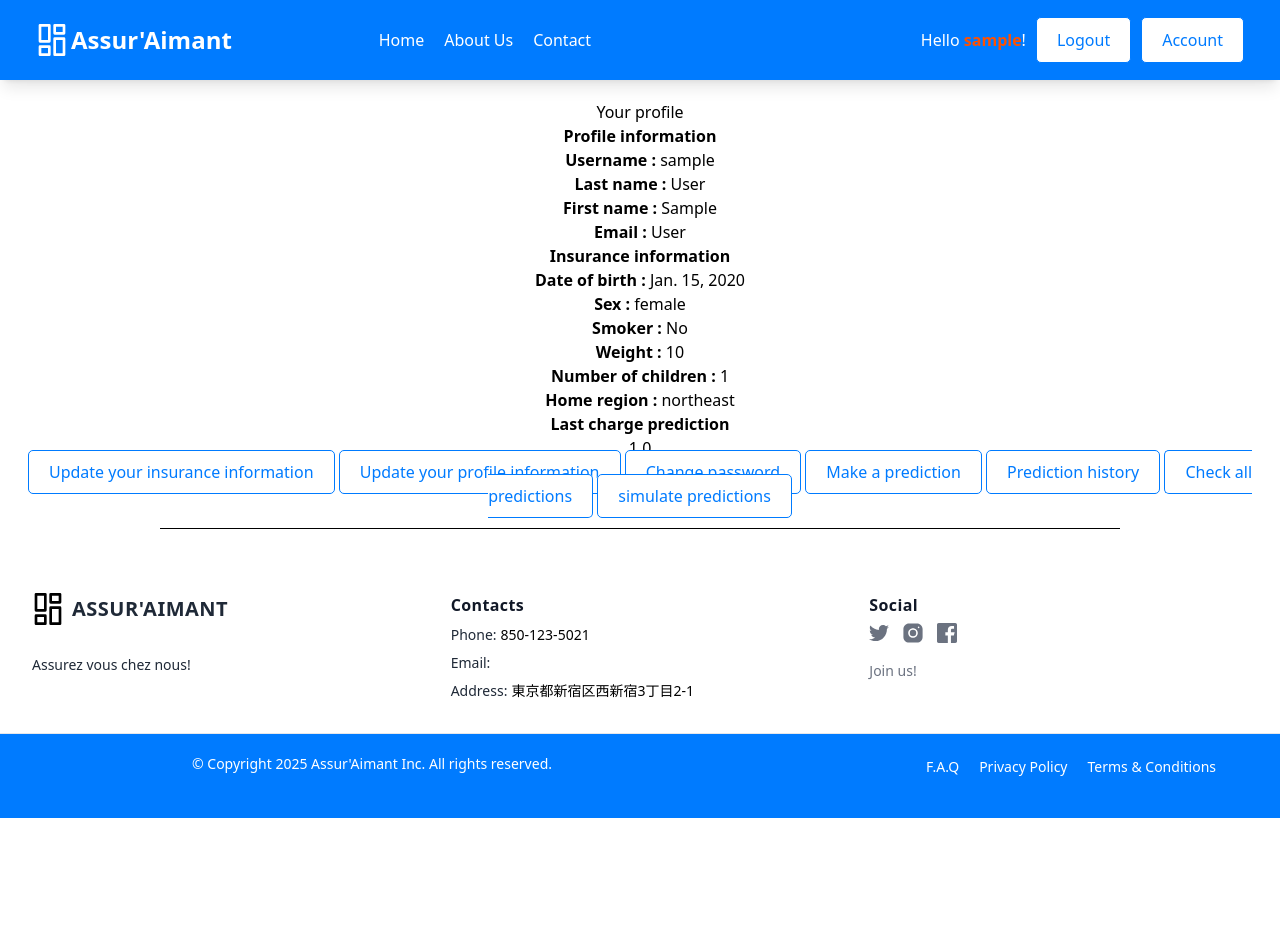
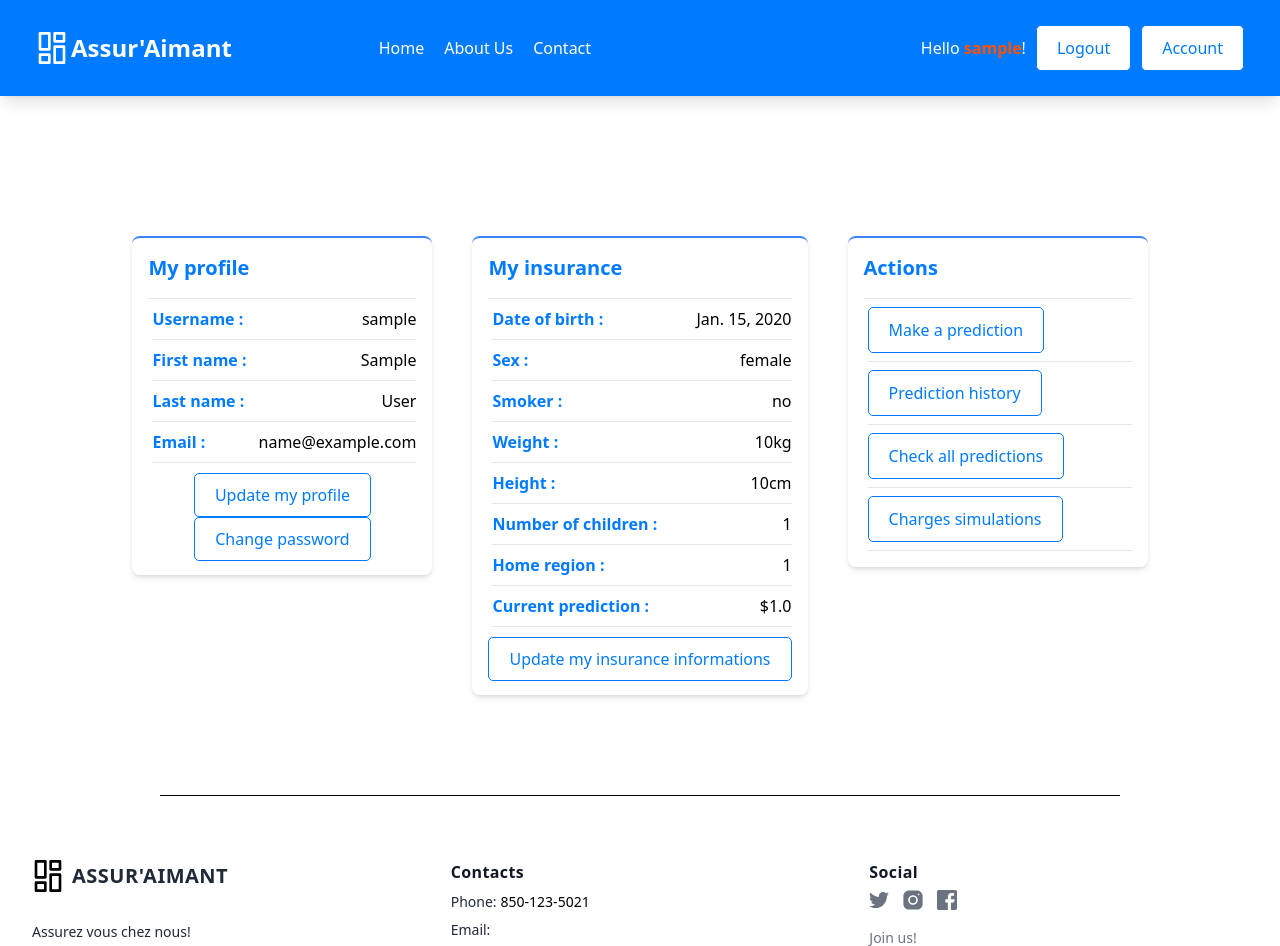
Before and after one commit to gvannesson/django_assuraimant, a Django app: page /profile/ in a window 1280 px wide. Shown: the top 946 px of the page. Before the commit the page ends 818 px from the top, so only its background shows below. Run offline with Django 5.2, Linux system fonts and the light colour scheme; a user stored in the database is signed in; tables that the repository leaves empty hold one stand-in row (values such as "Sample post"); some libraries are stand-ins or nearby versions.

Commit message:
css update

```diff
--- a/assuraimant/assuraimant/models.py
+++ b/assuraimant/assuraimant/models.py
@@ -11,7 +11,7 @@
     sex=models.CharField(choices=[("female", "Female"), ("male", "Male")], verbose_name='sex', default="male", max_length=10)
     children=models.PositiveIntegerField(verbose_name="number of children", validators=[MinValueValidator(0), MaxValueValidator(20)], default=0)
     last_charge_prediction=models.FloatField(verbose_name="Last prediction", default=0)
-    is_client=models.BooleanField(verbose_name='client', default=0)
+    is_client=models.BooleanField(verbose_name='client', default=1)
     is_broker=models.BooleanField(verbose_name='Broker', default=0)
     date_of_birth = models.DateField(null=True, blank=True)
 
--- a/assuraimant/templates/includes/header.html
+++ b/assuraimant/templates/includes/header.html
@@ -1,4 +1,4 @@
-<header class="bg-primary shadow-lg py-4 sticky top-0 z-50">
+<header class="bg-primary shadow-lg min-h-24 py-8 sticky top-0 z-50">
     <div class="container mx-auto flex items-center justify-between px-4">
       <!-- Logo -->
       <a href="{% url "home_view"%}" class="flex items-center text-primary hover:text-secondary">
@@ -39,7 +39,7 @@
             </form>
 
         {% else %}
-        <a class="btn" href="/login/">Log in</a>
+        <a class="btn" href="/login/">Sign in</a>
         <a class="btn" href="/signup">Sign up</a>
         {% endif %}
     </nav>
--- a/assuraimant/users/templates/users/history.html
+++ b/assuraimant/users/templates/users/history.html
@@ -3,9 +3,7 @@
 {% block title %}Your history{% endblock %}
 
 {% block content %}
-
-    <ul>
-        Hello {{user.first_name}}, here is your prediction history:
+<h2 class="primary-color mb-10">My History :</h2>
         <table class='table bg-red-50'>
             <tr>
               <th>Weight</th>
@@ -31,5 +29,5 @@
           </table>
 
         <p class='padding_top'><a class="btn" href="/profile/">Back</a></p>
-    </ul>
+
 {% endblock %}
--- a/assuraimant/users/templates/users/login.html
+++ b/assuraimant/users/templates/users/login.html
@@ -17,7 +17,7 @@
                   </label>
                   <div class="mt-1">
                       <input id="username" name="username" type="text" required
-                          class="appearance-none rounded-md relative block w-full px-3 py-2 border border-white-300 placeholder-white-500 text-white-900 focus:outline-none focus:ring-indigo-500 focus:border-indigo-500 focus:z-10 sm:text-sm"
+                          class="appearance-none rounded-md relative block w-full px-3 py-2 border border-white-300 placeholder-white-500 text-white-900 focus:outline-none focus:ring-blue-500 focus:border-blue-500 focus:z-10 sm:text-sm"
                           placeholder="Enter your username">
                   </div>
               </div>
@@ -28,7 +28,7 @@
                   </label>
                   <div class="mt-1">
                       <input id="password" name="password" type="password" autocomplete="current-password" required
-                          class="appearance-none rounded-md relative block w-full px-3 py-2 border border-white-300 placeholder-white-500 text-white-900 focus:outline-none focus:ring-indigo-500 focus:border-indigo-500 focus:z-10 sm:text-sm"
+                          class="appearance-none rounded-md relative block w-full px-3 py-2 border border-white-300 placeholder-white-500 text-white-900 focus:outline-none focus:ring-blue-500 focus:border-blue-500 focus:z-10 sm:text-sm"
                           placeholder="Enter your password">
                   </div>
               </div>
--- a/assuraimant/users/templates/users/profile.html
+++ b/assuraimant/users/templates/users/profile.html
@@ -3,48 +3,113 @@
 {% block title%}Your profile{%endblock%}
 
 {% block content%}
-
-    <h2>Your profile</h2>
-    <ul>
-
-            <li>
-                <p><strong>Profile information</strong></p>
-                <p><strong>Username : </strong> {{ user.username }}</p>
-                <p><strong>Last name : </strong> {{ user.last_name }}</p>
-                <p><strong>First name : </strong> {{ user.first_name }}</p>
-                <p><strong>Email : </strong> {{ user.last_name }}</p>
-                <p><strong>Insurance information </strong></p>
-                <p><strong>Date of birth : </strong> {{ user.date_of_birth}}</p>
-                <p><strong>Sex : </strong> {{ user.sex}}</p>
-                <p><strong>Smoker : </strong> {{ user.get_smoker_display }}</p>
-                <p><strong>Weight : </strong> {{ user.weight }}</p>
-                <p><strong>Number of children : </strong> {{ user.children}}</p>
-                <p><strong>Home region : </strong> {{ user.get_region_display }}</p>
-                <p><strong>Last charge prediction</strong></p>
-                <p><strong></strong> {{ user.last_charge_prediction }}</p>
+<div class="flex flex-wrap justify-center items-start gap-10 mt-10 mb-20">
+    <div
+        class="min-w-[300px] max-w-sm mt-20 p-4 shadow-md rounded-lg border-t-2 border-blue-500">
+        <div class="flex justify-between pb-4 border-b">
+            <p class="font-bold text-xl primary-color">My profile</p>
+        </div>
+        <ul class="flex flex-col pl-1">
+            <li class="border-b py-2 flex justify-between">
+                <span class="font-bold primary-color">Username :</span>
+                <span>{{ user.username }}</span>
+            </li>
+            <li class="border-b py-2 flex justify-between">
+                <span class="font-bold primary-color">First name :</span>
+                <span>{{ user.first_name }}</span>
+            </li>
+            <li class="border-b py-2 flex justify-between">
+                <span class="font-bold primary-color">Last name :</span>
+                <span>{{ user.last_name }}</span>
+            </li>
+            <li class="border-b py-2 flex justify-between">
+                <span class="font-bold primary-color">Email :</span>
+                <span>{{ user.email }}</span>
             </li>
         </ul>
-    <p class='padding_top center'>
-        <a href="{% url 'user_update' pk=user.pk%}" class="btn">Update your insurance information</a>
-        <a href="{% url 'account_update' pk=user.pk%}" class="btn">Update your profile information</a>
-        <a href="{% url 'password_change' %}" class="btn">Change password</a>
-        {% if user.date_of_birth %}
+        <ul class="mt-5 mb-2 flex flex-col items-center gap-5">
+            <li><a href="{% url 'account_update' pk=user.pk%}" class="btn">Update my profile</a></li>
+            <li><a href="{% url 'password_change' %}" class="btn">Change password</a></li>
+        </ul>
+    </div>
+
+    <div
+        class="min-w-[300px] max-w-sm mt-20 p-4 shadow-md rounded-lg border-t-2 border-blue-500">
+        <div class="flex justify-between pb-4 border-b">
+            <p class="font-bold text-xl primary-color">My insurance</p>
+        </div>
+        <ul class="flex flex-col pl-1">
+            <li class="border-b py-2 flex justify-between">
+                <span class="font-bold primary-color">Date of birth :</span>
+                <span>{{ user.date_of_birth }}</span>
+            </li>
+            <li class="border-b py-2 flex justify-between">
+                <span class="font-bold primary-color">Sex :</span>
+                <span>{{ user.sex }}</span>
+            </li>
+            <li class="border-b py-2 flex justify-between">
+                <span class="font-bold primary-color">Smoker :</span>
+                <span>{{ user.smoker }}</span>
+            </li>
+            <li class="border-b py-2 flex justify-between">
+                <span class="font-bold primary-color">Weight :</span>
+                <span>{{ user.weight }}kg</span>
+            </li>
+            <li class="border-b py-2 flex justify-between">
+                <span class="font-bold primary-color">Height :</span>
+                <span>{{ user.height }}cm</span>
+            </li>
+            <li class="border-b py-2 flex justify-between">
+                <span class="font-bold primary-color">Number of children :</span>
+                <span>{{ user.children }}</span>
+            </li>
+            <li class="border-b py-2 flex justify-between">
+                <span class="font-bold primary-color">Home region :</span>
+                <span>{{ user.region }}</span>
+            </li>
+            <li class="border-b py-2 flex justify-between">
+                <span class="font-bold primary-color">Current prediction :</span>
+                <span>${{ user.last_charge_prediction }}</span>
+            </li>
+        </ul>
+        <ul class="mt-5 mb-2 flex flex-col items-center gap-5">
+            <li><a href="{% url 'user_update' pk=user.pk%}" class="btn">Update my insurance informations</a></li>
+        </ul>
+    </div>
+
+    <div
+    class="min-w-[300px] max-w-sm mt-20 p-4 shadow-md rounded-lg border-t-2 border-blue-500">
+    <div class="flex justify-between pb-4 border-b">
+        <p class="font-bold text-xl primary-color">Actions</p>
+    </div>
+    <ul class="flex flex-col pl-1">
+
+            {% if user.date_of_birth and user.is_client %}
+            <li class="border-b py-2 flex justify-between">
                 <a href="{% url 'prediction' %}" class="btn">Make a prediction</a>
-        {%else%}
-            <a class='fake_button'>Make a prediction</a>
+            </li>
+            {%elif user.is_client%}
+            <li class="border-b py-2 flex justify-between">
+                <p class="text-red-500">Update your informations to make a prediction.</p>
+                <a class='fake-button'>Make a prediction</a>
+            </li>
             {% endif %}
-        {%if predictions%}
+            {%if predictions %}
+            <li class="border-b py-2 flex justify-between">
                 <a href="{% url 'history' %}" class="btn">Prediction history</a>
+            </li>
             {% endif %}
             {% if user.is_staff %}
+            <li class="border-b py-2 flex justify-between">
                 <a href="{% url 'all_predictions' %}" class="btn">Check all predictions</a>
-        {%else%}
-        {% comment %} <a class='fake_button'>Staff only</a> {% endcomment %}
+            </li>
             {% endif %}
             {% if user.is_broker %}
-        <a href="{% url 'simulate_pred' pk=user.pk%}" class="btn">simulate predictions</a>
-        {%else%}
-        {% comment %} <a class='fake_button'>broker only</a> {% endcomment %}
+            <li class="border-b py-2 flex justify-between">
+                <a href="{% url 'simulate_pred' pk=user.pk%}" class="btn">Charges simulations</a>
+            </li>
             {% endif %}
-        </p>
+    </div>
+</div>
+
 {%endblock%}
--- a/assuraimant/users/templates/users/simulate_pred.html
+++ b/assuraimant/users/templates/users/simulate_pred.html
@@ -3,7 +3,7 @@
 {% load static%}
 {% block content %}
     <meta name="csrf-token" content="{{ csrf_token }}">
-    <script src='{%static "test.js" %}'></script>
+    <script src='{%static "predictions.js" %}'></script>
     {{user.username|json_script:'json_username'}}
     {{user.date_of_birth|json_script:'json_date_of_birth'}} {% comment %} récupère le user.date_of_birth avec l'id json_date_of_birth {% endcomment %}
     {{user.weight|json_script:'json_weight'}}
--- a/assuraimant/users/views.py
+++ b/assuraimant/users/views.py
@@ -82,7 +82,10 @@
         model = cloudpickle.load(open("users/best_model.pkl", 'rb'))
 
         context["test"] = f"Bonjour, {user.first_name}. Voici votre prédiction de prime d'assurance : "
-        context["prediction"] = model.predict(client_array).round(2)
+        context["prediction"] = model.predict(client_array)[0].round(2)
+
+        user.last_charge_prediction = context["prediction"]
+        user.save()
 
         pred= Prediction()
         pred.height = user.height
```
Also changed, not shown: assuraimant/static/css/style.css (+30 -0 lines), assuraimant/static/prediction.js (deleted, +0 -33 lines), assuraimant/users/templates/users/account_update.html (+25 -8 lines), assuraimant/users/templates/users/delete_user_confirm.html (+9 -4 lines), assuraimant/users/templates/users/prediction.html (+4 -5 lines), assuraimant/users/templates/users/user_update.html (+28 -8 lines), assuraimant/users/templatetags/custom_filters.py (added, +7 -0 lines), assuraimant/static/predictions.js (renamed from assuraimant/static/test.js), assuraimant/users/templatetags/__init__.py (added). Lines whose indentation alone changed are shown as unchanged.
